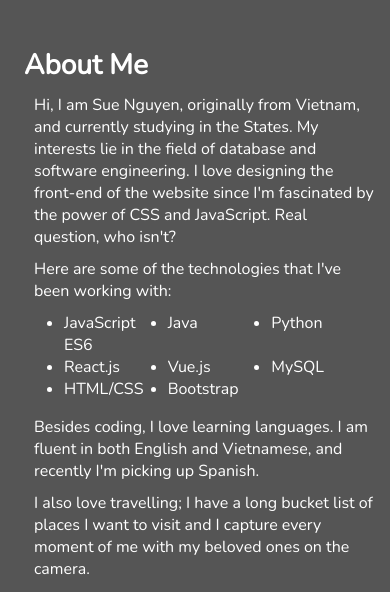
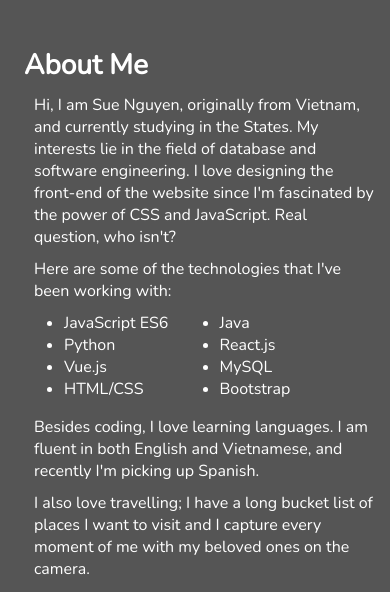
Before and after one commit to sue-nguyen/sue-nguyen.github.io, a plain HTML site: page index.html in a window 390 px wide. Shown: the part 508-1100 px from the top of the page. Drawn offline with nearby package versions, Linux system fonts and the light colour scheme.

Commit message:
new change

```diff
--- a/index.html
+++ b/index.html
@@ -55,7 +55,7 @@
           isn't?
         </p>
         <p>Here are some of the technologies that I've been working with:</p>
-        <ul class="grid-3-skills">
+        <ul class="grid-skills">
           <li>JavaScript ES6</li>
           <li>Java</li>
           <li>Python</li>
--- a/styles.css
+++ b/styles.css
@@ -3,7 +3,7 @@
   grid-template-columns: repeat(2, 1fr);
 }
 
-.grid-3-skills {
+.grid-skills {
   display: grid;
   grid-template-columns: repeat(3, 1fr);
   margin-top: 0;
@@ -125,10 +125,16 @@ body {
   .grid-3 {
     grid-template-columns: 1fr;
   }
+
+  .grid-skills {
+    grid-template-columns: repeat(2, 1fr);
+  }
+
   .section-1 {
     padding: 0;
     padding-top: 5rem;
   }
+
   .section-2 {
     padding: 0;
     padding-left: 1.5rem;
```
